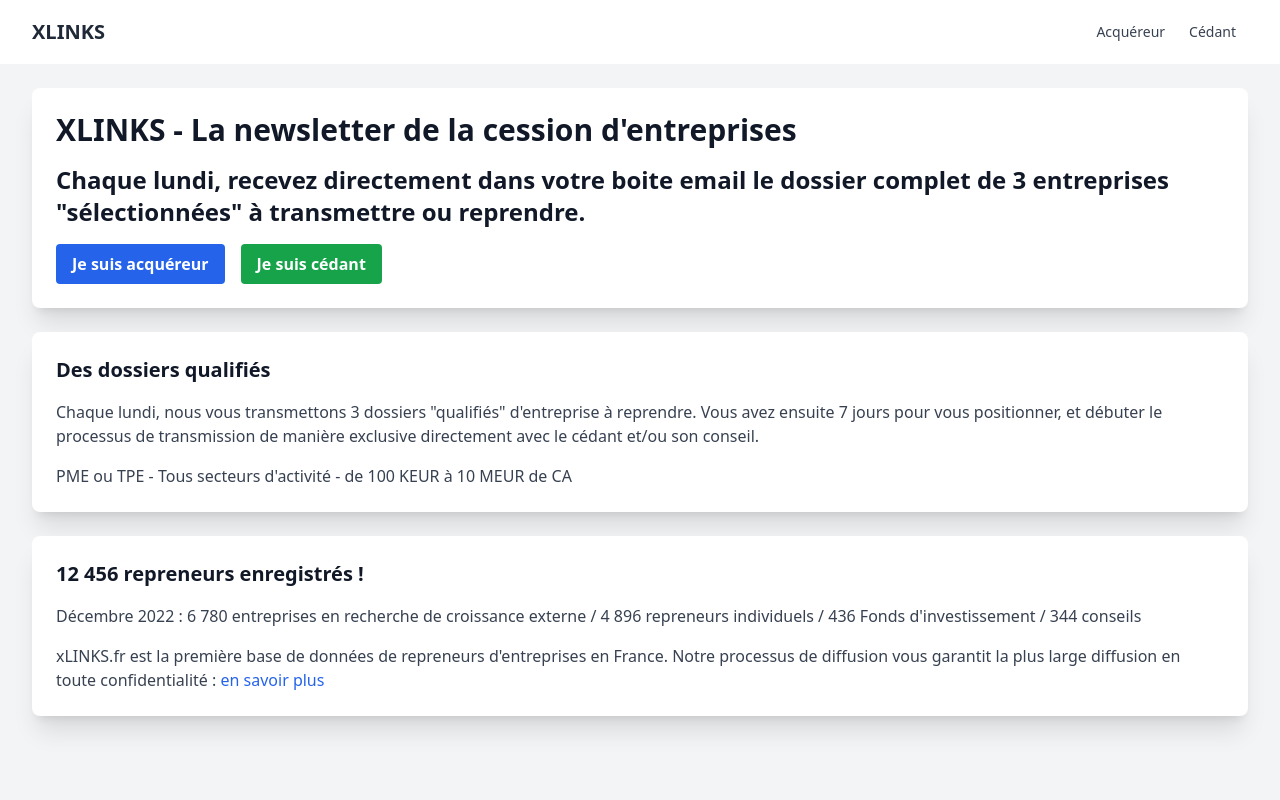
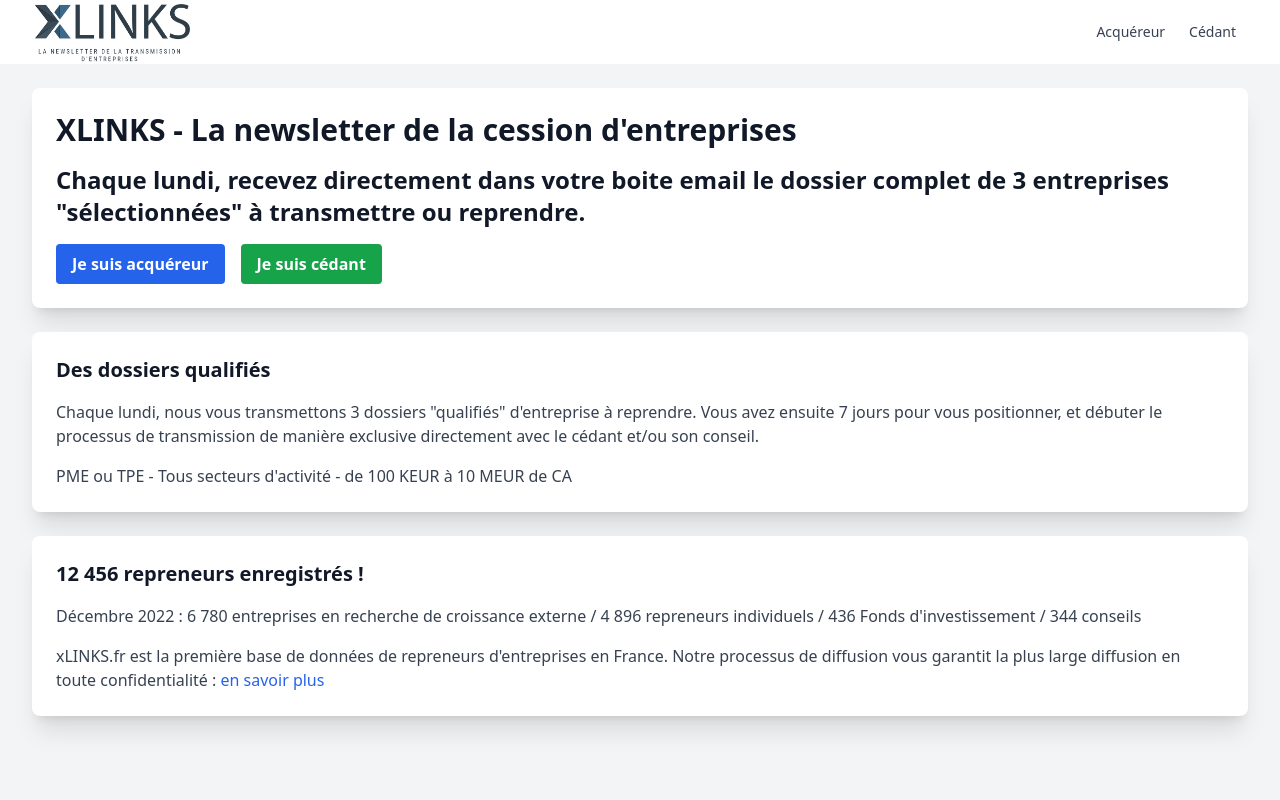
Before and after one commit to JeanBeq/Workshop-Xlinks, a Vue app: page / in a window 1280 px wide. Shown: the top 800 px of the page. Built offline with nearby package versions, Linux system fonts and the light colour scheme.

Commit message:
refactor: Update App.vue layout to include logo in navigation bar

```diff
--- a/src/App.vue
+++ b/src/App.vue
@@ -6,7 +6,7 @@
         <div class="flex justify-between h-16">
           <div class="flex">
             <div class="flex-shrink-0 flex items-center">
-              <router-link to="/" class="text-xl font-bold text-gray-800">XLINKS</router-link>
+              <router-link to="/" class="text-xl font-bold text-gray-800"><img class="object-cover w-40" src="../public/logo.png" alt=""></router-link>
             </div>
           </div>
           <div class="flex items-center">
```
Also changed, not shown: public/logo.png (added).
